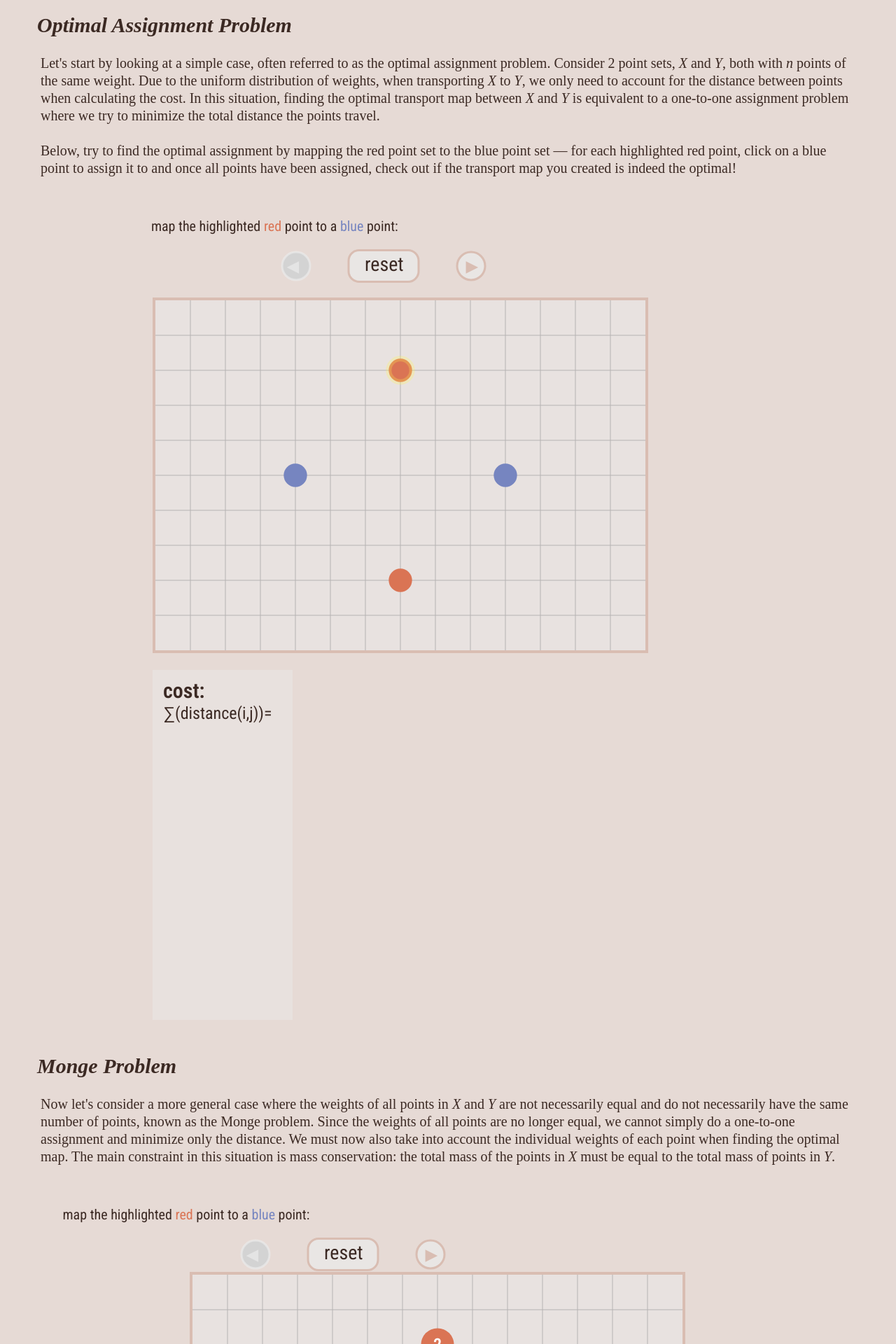
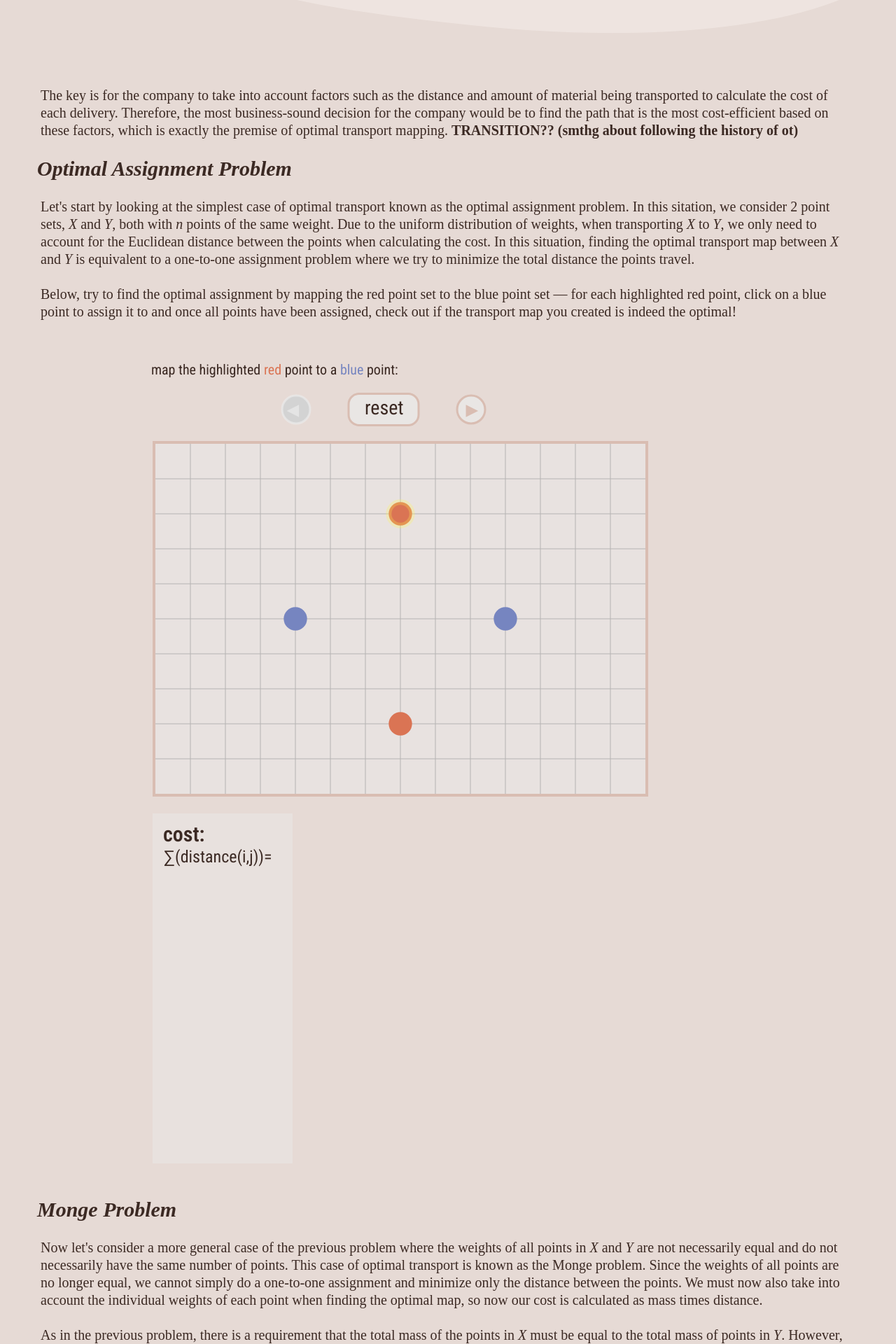
Before and after one commit to mf02511/Optimal-Transport-Visualization, a SvelteKit app: page / in a window 1280 px wide. Shown: the part 880-2800 px from the top of the page at 70% size. Built offline with nearby package versions, Linux system fonts and the light colour scheme; a web font is replaced by a local one.

Commit message:
fix text

```diff
--- a/src/components/App.svelte
+++ b/src/components/App.svelte
@@ -15,19 +15,52 @@
   <img src='truck.svg' id='title-truck'/>
   <h1>Optimal Transport Mapping</h1>
   <div id='main-body'>
-    <p class='intro'>Wasserstein distance, also known as earth mover's distance, is a measure of distance between two probability distributions, which has a variety of applications in machine learning. This distance is calculated by finding the path that minimizes the total cost of moving one distribution to another, known as the <b>optimal transport map</b>. This problem was first proposed by French mathematician Gaspard Monge in 1781. <br> <br> As an analogy, if we view one distribution <i>X</i> as piles of sand and the other distribution <i>Y</i> as buckets of varying sizes, the objective is to find the most cost efficient way to fill the buckets with the sand, where the cost of each transport is equal to the distance times the weight of the sand.</p>
+    <p class='intro'>
+    Wasserstein distance, also known as Earth Mover's Distance, is a measure of distance between two probability distributions, which has a variety of applications in modern machine learning. This distance is calculated by finding the path that minimizes the total cost of transferring mass from one distribution to the other, referred to as the <b>optimal transport map</b>. This problem was first introduced by French mathematician Gaspard Monge in 1781.
+    <br><br>
+    As an analogy, suppose we view one distribution <i>X</i> as as a collection of factories from a single company and the other distribution <i>Y</i> as a collection of stores that receive shipments from the factories. Suppose we also have a cost function <i>c</i> such that <i>c(x<sub>i</sub>,y<sub>j</sub>)</i> calculates the cost of transporting one shipment of material from factory <i>x<sub>i</sub></i> to store <i>y<sub>j</sub></i>.
+    Below is an illustration of one possible path of deliveries between the factories and the stores that the company could choose. However, with multiple other potential delivery paths between the factories and the stores, a dilemma arises: how should the company decide which path to choose?
+    </p>
     <IntroGraphic />
+    <p>
+    The key is for the company to take into account factors such as the distance and amount of material being transported to calculate the cost of each delivery. Therefore, the most business-sound decision for the company would be to find the path that is the most cost-efficient based on these factors, which is exactly the premise of optimal transport mapping. <b>TRANSITION?? (smthg about following the history of ot)</b>
+    </p>
     <h2><i>Optimal Assignment Problem</i></h2>
-    <p>Let's start by looking at a simple case, often referred to as the optimal assignment problem. Consider 2 point sets, <i>X</i> and <i>Y</i>, both with <i>n</i> points of the same weight. Due to the uniform distribution of weights, when transporting <i>X</i> to <i>Y</i>, we only need to account for the distance between points when calculating the cost. In this situation, finding the optimal transport map between <i>X</i> and <i>Y</i> is equivalent to a one-to-one assignment problem where we try to minimize the total distance the points travel. <br><br> Below, try to find the optimal assignment by mapping the red point set to the blue point set &mdash; for each highlighted red point, click on a blue point to assign it to and once all points have been assigned, check out if the transport map you created is indeed the optimal!</p>
+    <p>
+    Let's start by looking at the simplest case of optimal transport known as the optimal assignment problem. In this sitation, we consider 2 point sets, <i>X</i> and <i>Y</i>, both with <i>n</i> points of the same weight. Due to the uniform distribution of weights, when transporting <i>X</i> to <i>Y</i>, we only need to account for the Euclidean distance between the points when calculating the cost. In this situation, finding the optimal transport map between <i>X</i> and <i>Y</i> is equivalent to a one-to-one assignment problem where we try to minimize the total distance the points travel.
+    <br><br>
+    Below, try to find the optimal assignment by mapping the red point set to the blue point set &mdash; for each highlighted red point, click on a blue point to assign it to and once all points have been assigned, check out if the transport map you created is indeed the optimal!
+    </p>
     <br>
 
     <Assignment />
 
     <h2><i>Monge Problem</i></h2>
-    <p>Now let's consider a more general case where the weights of all points in <i>X</i> and <i>Y</i> are not necessarily equal and do not necessarily have the same number of points, known as the Monge problem. Since the weights of all points are no longer equal, we cannot simply do a one-to-one assignment and minimize only the distance. We must now also take into account the individual weights of each point when finding the optimal map. The main constraint in this situation is mass conservation: the total mass of the points in <i>X</i> must be equal to the total mass of points in <i>Y</i>.</p>
+    <p>
+    Now let's consider a more general case of the previous problem where the weights of all points in <i>X</i> and <i>Y</i> are not necessarily equal and do not necessarily have the same number of points. This case of optimal transport is known as the Monge problem. Since the weights of all points are no longer equal, we cannot simply do a one-to-one assignment and minimize only the distance between the points. We must now also take into account the individual weights of each point when finding the optimal map, so now our cost is calculated as mass times distance.
+    <br><br>
+    As in the previous problem, there is a requirement that the total mass of the points in <i>X</i> must be equal to the total mass of points in <i>Y</i>. However, in addition, we now also have the constraint of mass conservation: multiple points in <i>X</i> can be mapped to the same point in <i>Y</i> so long as the sum of the mass of the <i>X</i> points is equal to the mass of the <i>Y</i> point.
+    <br><br>
+    Below, again try to find the optimal Monge map by clicking on a blue point to map each highlighted red point to. Note that each point has a labeled mass, and keep in mind the added constraint of mass conservation when creating the mappings. Once all points have been assigned, check out if the transport map you created is indeed the optimal!
+    </p>
     <br>
     <Monge />
     <br>
+    <h2><i>Kantorovich Relaxation</i></h2>
+    <p>
+    Notice that although the Monge problem allows the mapping of multiple points in <i>X</i> to a single point in <i>Y</i>, it only allows for a point <i>x<sub>i</sub></i> to be mapped to single other point <i>y<sub>j</sub></i>. Because of this, there sometimes may be no optimal Monge map between two point sets since the mass conservation constraint cannot be satisfied.
+    <br><br>
+    Then, in the 1940s, Soviet mathematician Leonid Kantorovich proposed the idea of "relaxing" the deterministic nature of the Monge problem, referred to as Kantorovich relaxation. In particular, Kantorovich proposed that mass at a point <i>x<sub>i</sub></i> could be split up and dispatched to different locations. The cost function in this situation is still calculated as mass times distance. Now, the only constraints are the following:
+   <br>
+   &nbsp;&nbsp;&nbsp;&nbsp;1. the sum of the masses outgoing from a point <i>x<sub>i</sub></i> must be equal to the total mass of that point
+   <br>
+   &nbsp;&nbsp;&nbsp;&nbsp;2. the total amount of mass transported to a point <i>y<sub>j</sub></i> must be equal to the total mass of that point
+   <br><br>
+   Below, once again try to find the optimal transport map by clicking on a blue point to map each highlighted red point to. Each point has a labeled mass, and keep in mind mass splitting when creating the mappings. Once all points have been assigned, check out if the transport map you created is indeed the optimal!
+   </p>
+   <p style="margin-left: 75px;">
+   <b>NOTE:</b> In order to visualize mass splitting, only 1 unit of mass from a red point will be mapped during a single click to a blue point. For example, the first highlighted red point has a mass of 4 units; if you want to distribute 2 of its units to the blue point on to its left, click that blue point two times. The arrow between the two points will have a label with the amount of mass that is currently being transported between them and will update on each clicks.
+   </p>
     <Kantoro />
     <br>
     <Animation />
```
